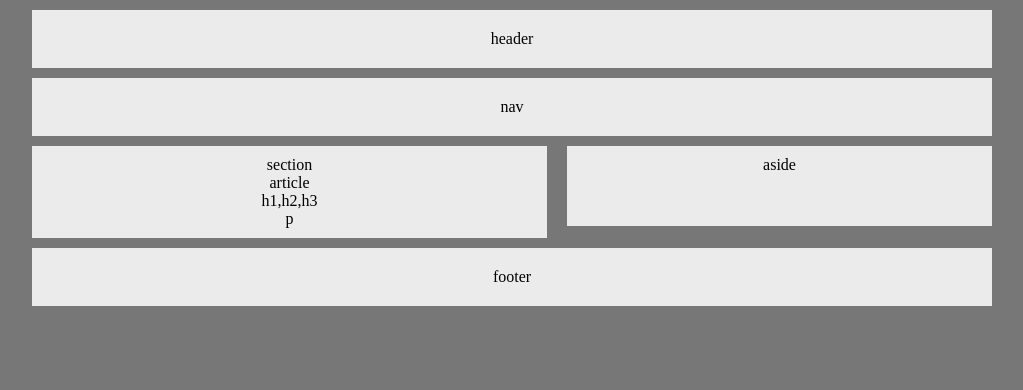
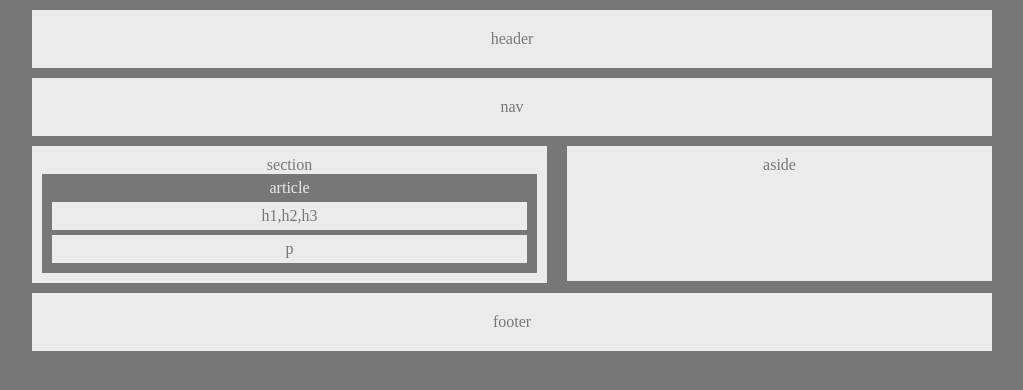
Before and after one commit to maxwellyawopoku/HW-Wireframe, a plain HTML site: page index.html in a window 1280 px wide. Shown: the whole page, without its empty margins (128-1151 px from the left). Drawn offline with Linux system fonts and the light colour scheme.

Commit message:
3rd files

```diff
--- a/style.css
+++ b/style.css
@@ -1,6 +1,7 @@
 body{
 background-color: #777;
 text-align: center;
+color: #777;
 }
 
 #body-container{
@@ -12,6 +13,7 @@ header, nav, footer{
 	background-color: #ebebeb;
 	margin: 10px 0;
 	padding: 20px;
+
 }
 
 section {
@@ -22,12 +24,27 @@ section {
 	margin-right: 20px;
 }
 
+article{
+
+	background-color: #777;
+	color: #ebebeb;
+	padding: 5px;
+
+}
+
+.article-content{
+	background-color: #ebebeb;
+	color: #777;
+	padding: 5px;
+	margin: 5px;
+}
+
 aside {
 	width: 405px;
 	float: left;
 	background-color: #ebebeb;
 	padding: 10px;
-	height: 60px;
+	height: 115px;
 
 }
 .clearfix::after {
```
